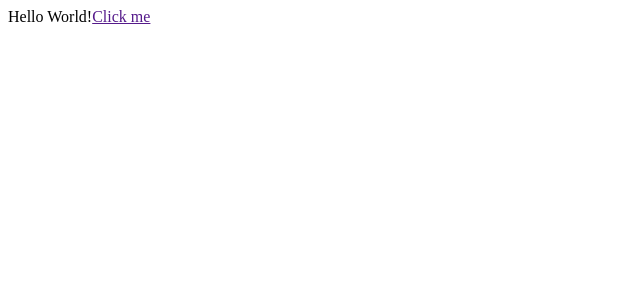
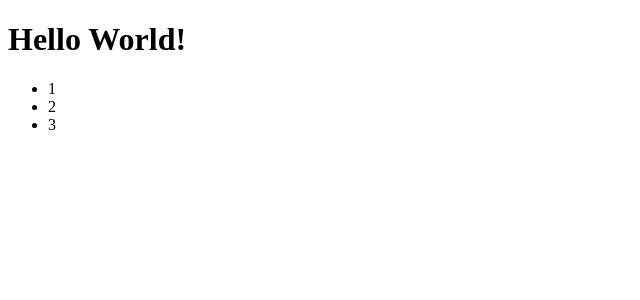
Before and after one commit to WebHeroSchool/ToDo_NY, a React (Create React App) app: page / in a window 1280 px wide. Shown: the top 300 px of the page, without its empty margins (0-640 px from the left). Built offline with nearby package versions, Linux system fonts and the light colour scheme.

Commit message:
Lesson 17 is Done!

```diff
--- a/src/App.js
+++ b/src/App.js
@@ -1,8 +1,13 @@
 import React from 'react';
 
-const element = (<div>
-	Hello World!
-	<a href="">Click me</a>
-</div>);
+const ItemList = () => (<ul><li>1</li>
+						    <li>2</li>
+							<li>3</li>
+						</ul>);
 
-export {element};
+const App = () =>(<div>
+	<h1>Hello World!</h1>
+	<ItemList />
+</div>)
+
+export default App;
--- a/src/index.js
+++ b/src/index.js
@@ -1,6 +1,6 @@
 import React from 'react';
 import ReactDOM from 'react-dom';
-import {element} from './App';
+import App from './App';
 
 
-ReactDOM.render(  element,  document.getElementById('root'));
+ReactDOM.render(<App />,  document.getElementById('root'));
```
